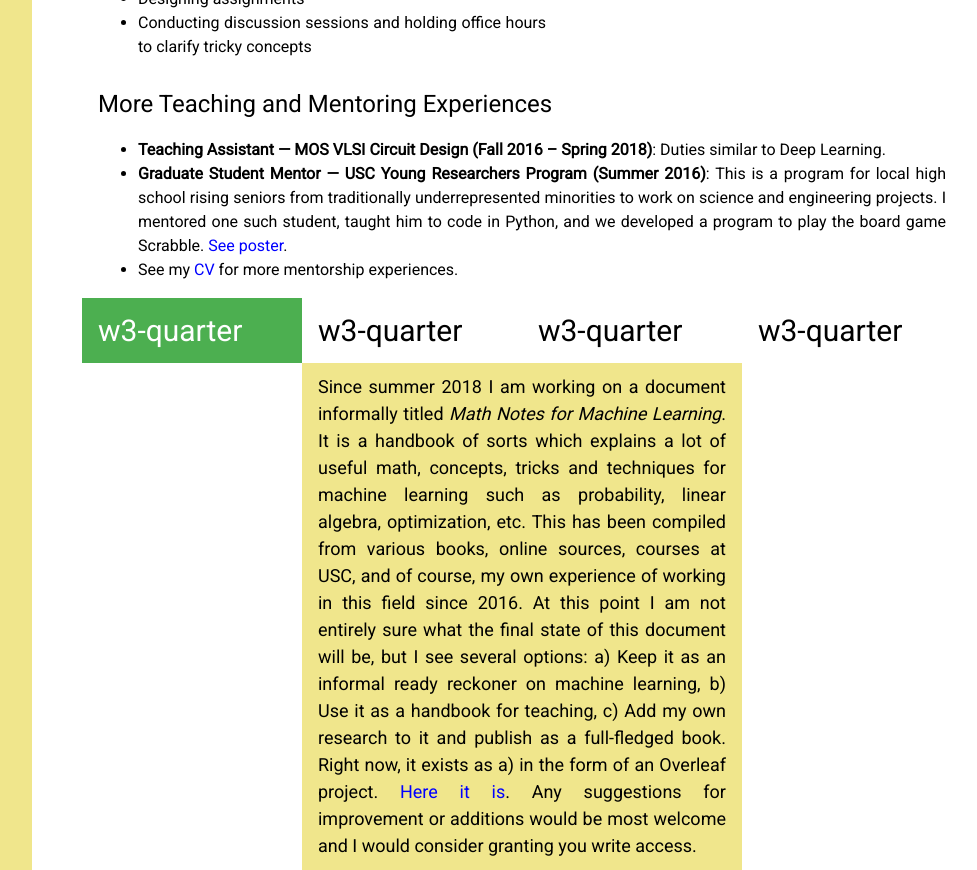
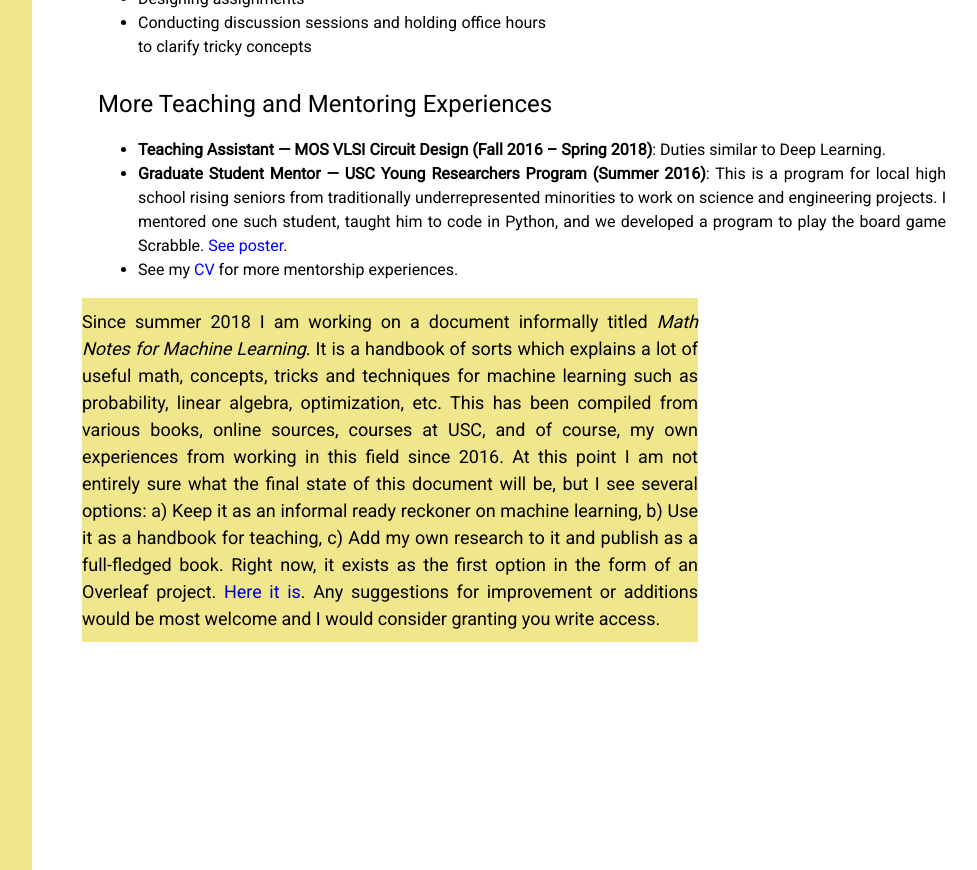
Before and after one commit to souryadey/souryadey.github.io, a Jekyll site: the page built from teaching/index.html, in a window 1280 px wide and 1293 px high, cut to the strip 423-1293 px from the top of the window. Shown: the whole strip, without its empty margins (218-1195 px from the left). Built offline with Jekyll 4.4.1, drawn with Linux system fonts in a browser that asks for light colours; some of the changed text lies outside the part shown.

Commit message:
widening math notes notice

```diff
--- a/_layouts/default.html
+++ b/_layouts/default.html
@@ -67,7 +67,7 @@
 				<a href="/teaching" onclick="w3_close()" class="w3-bar-item w3-button w3-hover-white">Teaching</a>
 				<a href="/blogs" onclick="w3_close()" class="w3-bar-item w3-button w3-hover-white">Blogs</a>
 				<a href="https://www.youtube.com/watch?v=jYymU_VFWnM" target="_blank" onclick="w3_close()" class="w3-bar-item w3-button w3-hover-white">Video</a>
-			    <a href="https://www.overleaf.com/read/npsjxycvygtk" target="_blank" onclick="w3_close()" class="w3-bar-item w3-button w3-hover-white">Handbook (in progress)</a>
+			    <a href="https://www.overleaf.com/read/npsjxycvygtk" target="_blank" onclick="w3_close()" class="w3-bar-item w3-button w3-hover-white">Handbook</a>
 			  </div>
 			</nav>
 
--- a/teaching/index.html
+++ b/teaching/index.html
@@ -43,24 +43,9 @@
 </div>
 
 <div class="w3-row">
-  <div class="w3-green w3-container w3-quarter">
-    <h2>w3-quarter</h2>
-  </div>
-  <div class="w3-container w3-quarter">
-    <h2>w3-quarter</h2>
-  </div>
-  <div class="w3-container w3-quarter">
-    <h2>w3-quarter</h2>
-  </div>
-  <div class="w3-container w3-quarter">
-    <h2>w3-quarter</h2>
-  </div>
+    <div class="w3-col w3-hide-small" style="width:15%;"></div>
+    <div class="w3-col w3-khaki" style="width:70%;">
+    <h5>Since summer 2018 I am working on a document informally titled <i>Math Notes for Machine Learning</i>. It is a handbook of sorts which explains a lot of useful math, concepts, tricks and techniques for machine learning such as probability, linear algebra, optimization, etc. This has been compiled from various books, online sources, courses at USC, and of course, my own experiences from working in this field since 2016. At this point I am not entirely sure what the final state of this document will be, but I see several options: a) Keep it as an informal ready reckoner on machine learning, b) Use it as a handbook for teaching, c) Add my own research to it and publish as a full-fledged book. Right now, it exists as the first option in the form of an Overleaf project. <a class="brightlink" href="https://www.overleaf.com/read/npsjxycvygtk" target="_blank">Here it is</a>. Any suggestions for improvement or additions would be most welcome and I would consider granting you write access.</h5>
+    </div>
+    <div class="w3-col w3-hide-small" style="width:15%;"></div>
 </div>
-
-<div class="w3-row">
-    <div class="w3-container w3-quarter w3-hide-small"></div>
-    <div class="w3-container w3-half w3-khaki">
-    <h5>Since summer 2018 I am working on a document informally titled <i>Math Notes for Machine Learning</i>. It is a handbook of sorts which explains a lot of useful math, concepts, tricks and techniques for machine learning such as probability, linear algebra, optimization, etc. This has been compiled from various books, online sources, courses at USC, and of course, my own experience of working in this field since 2016. At this point I am not entirely sure what the final state of this document will be, but I see several options: a) Keep it as an informal ready reckoner on machine learning, b) Use it as a handbook for teaching, c) Add my own research to it and publish as a full-fledged book. Right now, it exists as a) in the form of an Overleaf project. <a class="inlink" href="https://www.overleaf.com/read/npsjxycvygtk" target="_blank">Here it is</a>. Any suggestions for improvement or additions would be most welcome and I would consider granting you write access.</h5>
-    </div>
-    <div class="w3-container w3-quarter w3-hide-small"></div>
-</div>
```
